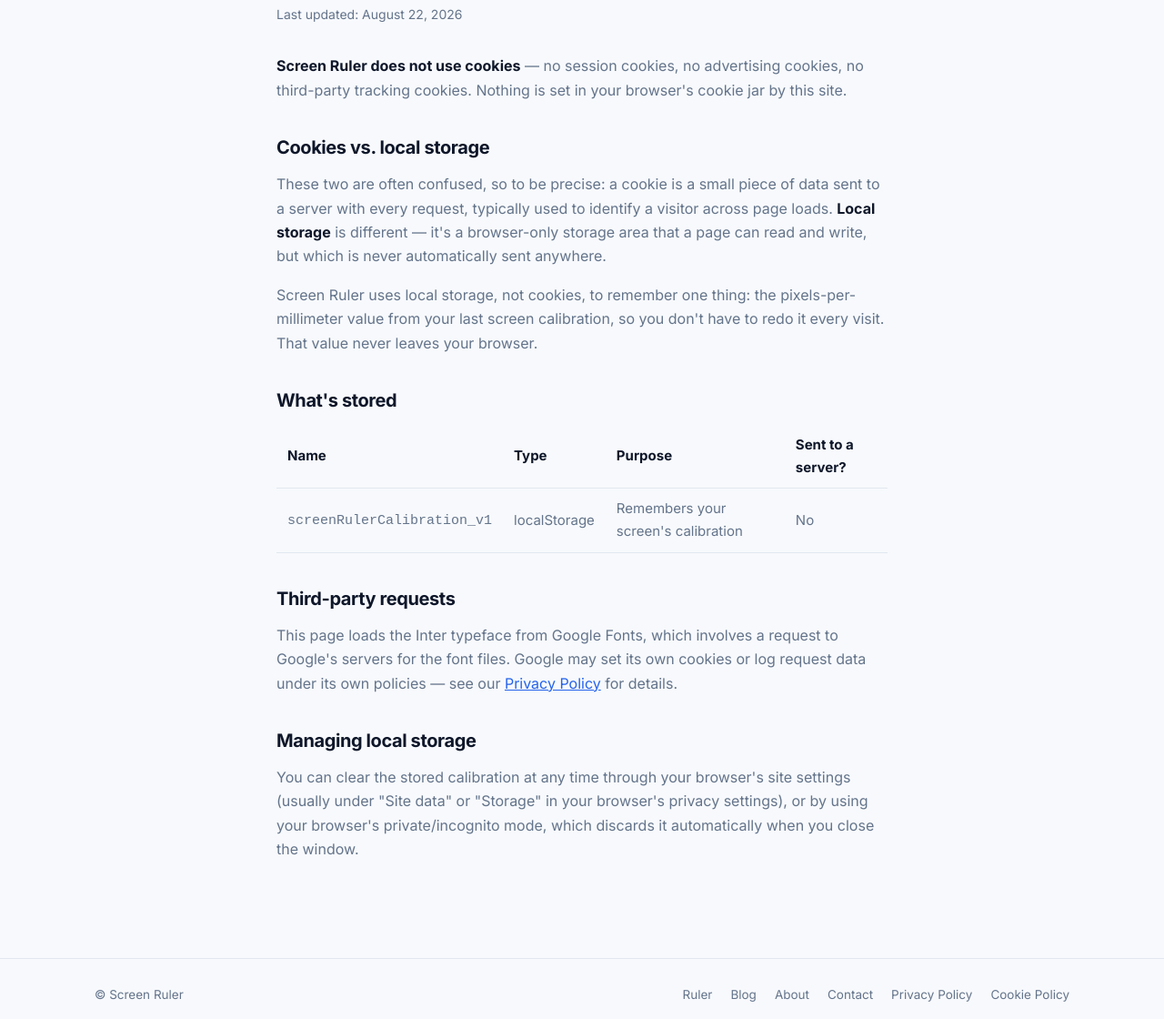
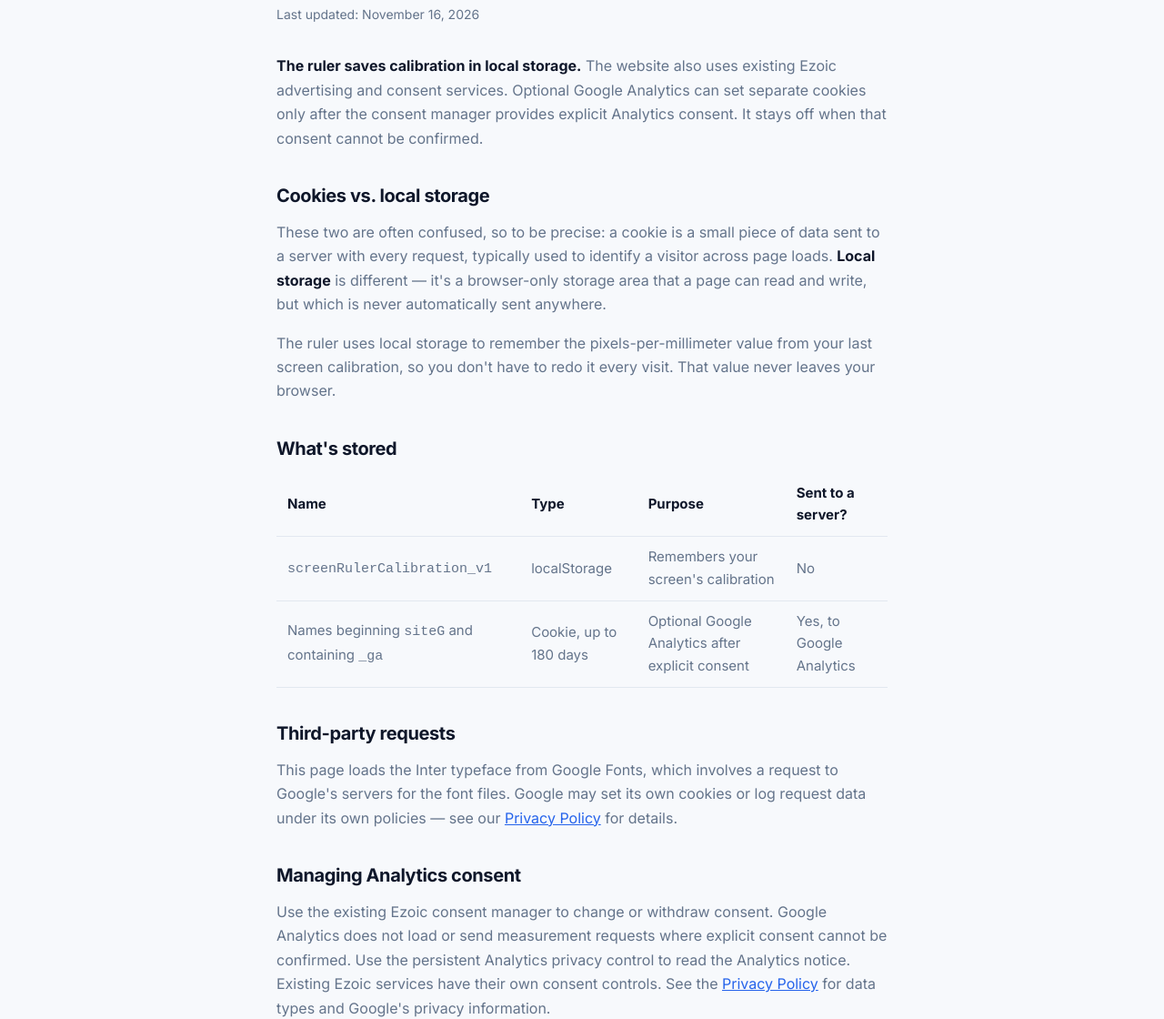
Before and after one commit to MD-Sharik/screen-ruler, a plain HTML site: page cookie-policy.html in a window 1280 px wide. Shown: the part 182-1302 px from the top of the page at 91% size. Drawn offline with Linux system fonts and the light colour scheme.

Commit message:
Update cookie policy and consent details

```diff
--- a/cookie-policy.html
+++ b/cookie-policy.html
@@ -4,7 +4,7 @@
 <meta charset="UTF-8">
 <meta name="viewport" content="width=device-width, initial-scale=1, viewport-fit=cover">
 <title>Cookie Policy — Screen Ruler</title>
-<meta name="description" content="Screen Ruler does not use cookies. This page explains the difference between cookies and the local storage this tool uses to remember your screen calibration.">
+<meta name="description" content="Screen Ruler stores calibration locally. Optional Google Analytics uses cookies only after explicit consent through the existing consent manager.">
 <meta name="robots" content="index, follow">
 <link rel="canonical" href="https://onlinescale.me/cookie-policy.html">
 <meta name="theme-color" content="#ffffff">
@@ -63,23 +63,26 @@
 
 <main>
   <h1>Cookie Policy</h1>
-  <p class="updated">Last updated: August 22, 2026</p>
+  <p class="updated">Last updated: November 16, 2026</p>
 
-  <p><strong>Screen Ruler does not use cookies</strong> — no session cookies, no advertising cookies, no third-party tracking cookies. Nothing is set in your browser's cookie jar by this site.</p>
+  <p><strong>The ruler saves calibration in local storage.</strong> The website also uses existing Ezoic advertising and consent services. Optional Google Analytics can set separate cookies only after the consent manager provides explicit Analytics consent. It stays off when that consent cannot be confirmed.</p>
 
   <h2>Cookies vs. local storage</h2>
   <p>These two are often confused, so to be precise: a cookie is a small piece of data sent to a server with every request, typically used to identify a visitor across page loads. <strong>Local storage</strong> is different — it's a browser-only storage area that a page can read and write, but which is never automatically sent anywhere.</p>
-  <p>Screen Ruler uses local storage, not cookies, to remember one thing: the pixels-per-millimeter value from your last screen calibration, so you don't have to redo it every visit. That value never leaves your browser.</p>
+  <p>The ruler uses local storage to remember the pixels-per-millimeter value from your last screen calibration, so you don't have to redo it every visit. That value never leaves your browser.</p>
 
   <h2>What's stored</h2>
   <table>
     <tr><th>Name</th><th>Type</th><th>Purpose</th><th>Sent to a server?</th></tr>
     <tr><td><code>screenRulerCalibration_v1</code></td><td>localStorage</td><td>Remembers your screen's calibration</td><td>No</td></tr>
+    <tr><td>Names beginning <code>siteG</code> and containing <code>_ga</code></td><td>Cookie, up to 180 days</td><td>Optional Google Analytics after explicit consent</td><td>Yes, to Google Analytics</td></tr>
   </table>
 
   <h2>Third-party requests</h2>
   <p>This page loads the Inter typeface from Google Fonts, which involves a request to Google's servers for the font files. Google may set its own cookies or log request data under its own policies — see our <a href="privacy-policy.html">Privacy Policy</a> for details.</p>
 
+  <h2>Managing Analytics consent</h2>
+  <p>Use the existing Ezoic consent manager to change or withdraw consent. Google Analytics does not load or send measurement requests where explicit consent cannot be confirmed. Use the persistent Analytics privacy control to read the Analytics notice. Existing Ezoic services have their own consent controls. See the <a href="privacy-policy.html">Privacy Policy</a> for data types and Google's privacy information.</p>
   <h2>Managing local storage</h2>
   <p>You can clear the stored calibration at any time through your browser's site settings (usually under "Site data" or "Storage" in your browser's privacy settings), or by using your browser's private/incognito mode, which discards it automatically when you close the window.</p>
 </main>
@@ -98,5 +101,6 @@
   </div>
 </footer>
 
+  <script defer src="/analytics-consent.js"></script>
 </body>
 </html>
```
